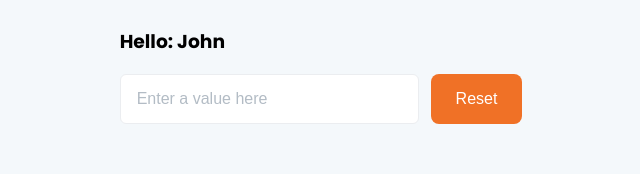
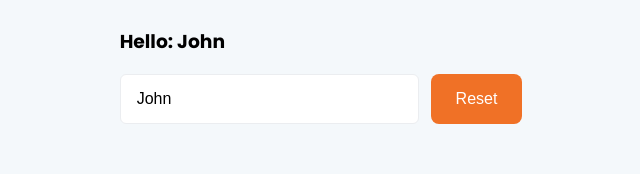
Before and after one commit to rizqyfahmi/hello-svelte, a Svelte app: page / in a window 1280 px wide. Shown: the top 174 px of the page, without its empty margins (319-959 px from the left). Built offline with nearby package versions, Linux system fonts and the light colour scheme.

Commit message:
Two way data binding

```diff
--- a/src/App.svelte
+++ b/src/App.svelte
@@ -1,7 +1,7 @@
 <script>
     /*
-        One way data binding:
-        We can only update the name by button and input text, but when we change it by button, we don't affect the value of the input text.
+        Two way data binding:
+        We can only update the name by button and input text.
     */
     let name = "John";
 
@@ -17,7 +17,7 @@
 <main class="main">
 	<div class="content">
         <h3 class="result">Hello: {name}</h3>
-        <input type="text" placeholder="Enter a value here" class="input" on:input={onInput} />
+        <input type="text" placeholder="Enter a value here" class="input" on:input={onInput} value={name}/>
         <button class="button" on:click={onReset}>Reset</button>
     </div>
 </main>
```
